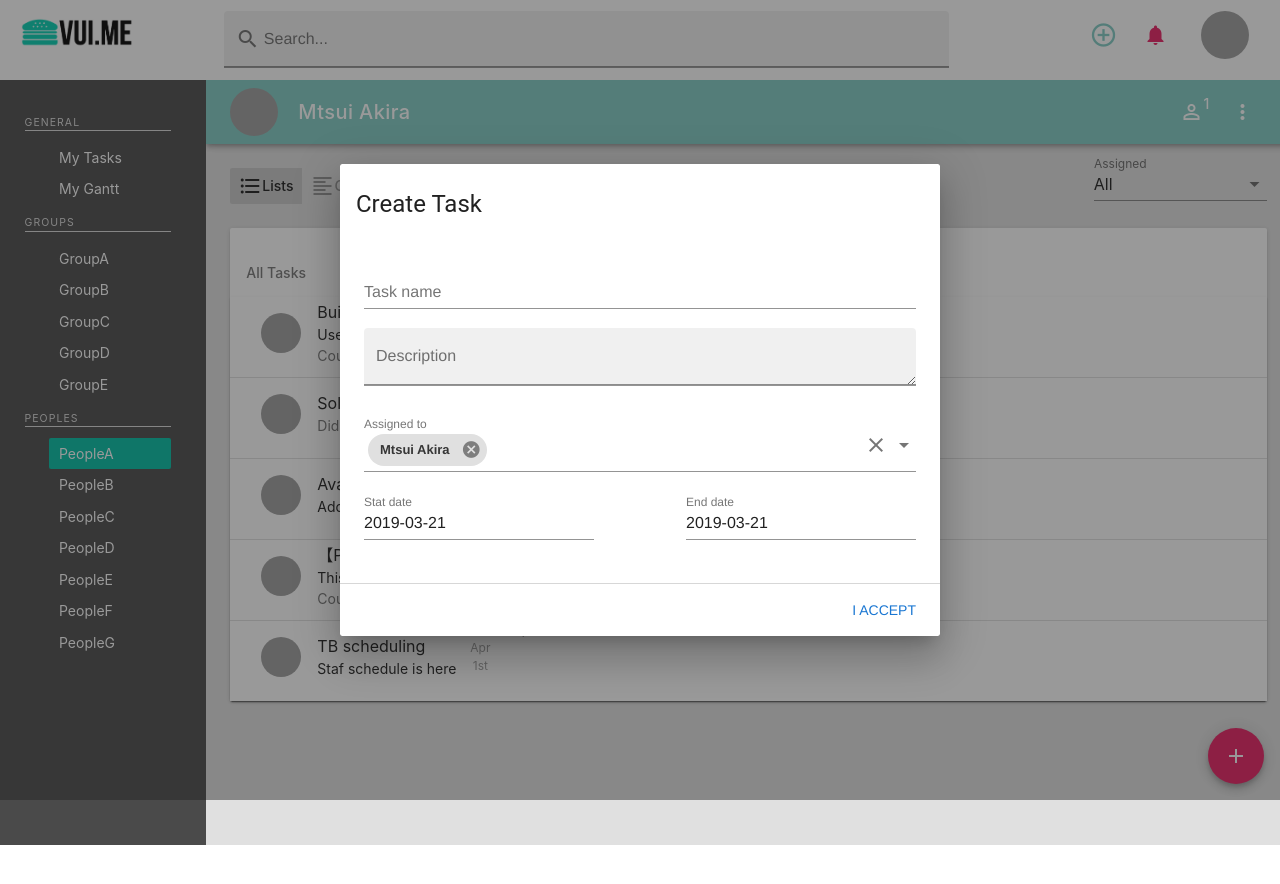
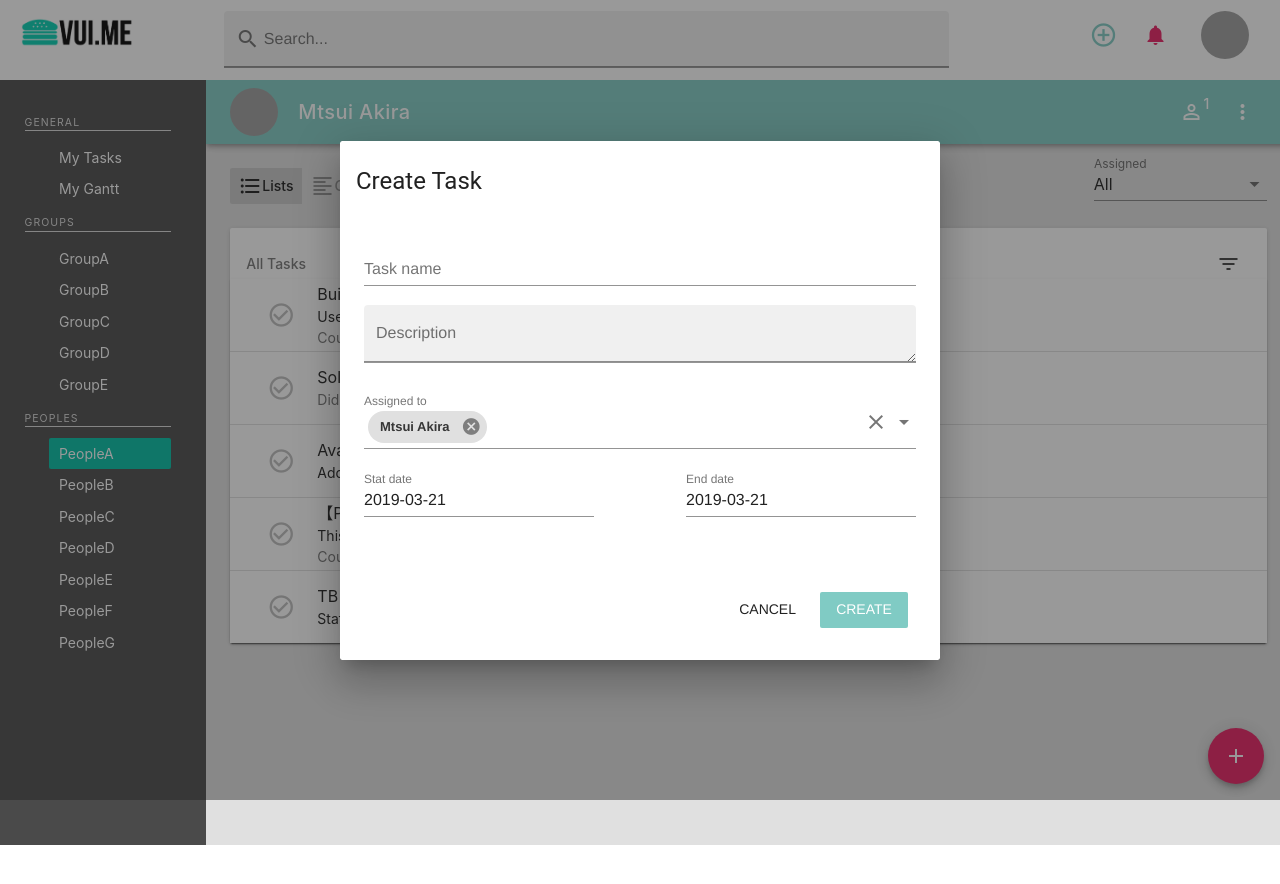
Before and after one commit to nomalio14/vuime, a Vue app: page /peoplePage in a window 1280 px wide. Both pictures are taken after a click on the button "add". Shown: the top 884 px of the page. Built offline with nearby package versions, Linux system fonts and the light colour scheme; grey boxes are pictures that could not be loaded.

Commit message:
completed addTaskPage

```diff
--- a/src/components/addTaskOnPeople.vue
+++ b/src/components/addTaskOnPeople.vue
@@ -91,13 +91,17 @@
     </v-flex>
     </v-layout>
           </div>
-        <v-divider></v-divider>
+        <div class="container">
         <v-card-actions>
         <v-spacer></v-spacer>
-        <v-btn color="primary" flat @click="dialog = false">
-            I accept
+        <v-btn flat @click="dialog = false">
+            Cancel
+        </v-btn>
+        <v-btn color="teal lighten-3" dark depressed @click="dialog = false">
+            Create
         </v-btn>
         </v-card-actions>
+        </div>
     </v-card>
 </v-dialog>
 </template>
--- a/src/components/peoplePage.vue
+++ b/src/components/peoplePage.vue
@@ -42,51 +42,12 @@
         <v-icon>trending_down</v-icon>Graf</v-btn>
         </v-btn-toggle>
         <v-spacer></v-spacer>
-    <v-flex xs3 sm2 d-flex>
-        <v-select color="teal lighten-3" :items="items" label="Assigned" class="rightFilter" v-model="e1" ></v-select>
+    <v-flex xs3 sm2>
+        <v-select color="teal lighten-3" :items="items" label="Assigned" class="rightFilter" v-model="Assigned" ></v-select>
       </v-flex>
   </div>
     </div>
-    <v-layout>
-    <v-flex xs12>
-      <v-card>
-        <addTaskOnPeople />
-      <v-subheader>All Tasks</v-subheader>
-        <v-expansion-panel>
-    <v-expansion-panel-content
-      v-for="(item, index) in tasks"
-      :key="item.title"
-    >
-      <template v-slot:header>
-        <v-list two-line subheader>
-          <v-list-tile
-              ripple
-              avatar
-              @click="toggle(index)"
-              >
-          <v-list-tile-avatar>
-                <img :src="item.avatar">
-              </v-list-tile-avatar>
-              <v-flex xs7 sm10>
-              <v-list-tile-content>
-                <v-list-tile-title>{{ item.title }}</v-list-tile-title>
-                <v-list-tile-sub-title class="text--primary">{{ item.headline }}</v-list-tile-sub-title>
-                <v-list-tile-sub-title>{{ item.subtitle }}</v-list-tile-sub-title>
-              </v-list-tile-content>
-              </v-flex>
-              <v-spacer></v-spacer>
-              <v-list-tile-action-text class="due">{{ item.action }}</v-list-tile-action-text>
-          </v-list-tile>
-        </v-list>
-      </template>
-      <v-card>
-        <v-card-text>Lorem ipsum dolor sit amet, consectetur adipiscing elit, sed do eiusmod tempor incididunt ut labore et dolore magna aliqua. Ut enim ad minim veniam, quis nostrud exercitation ullamco laboris nisi ut aliquip ex ea commodo consequat.</v-card-text>
-      </v-card>
-    </v-expansion-panel-content>
-  </v-expansion-panel>
-  </v-card>
-    </v-flex>
-  </v-layout>
+    <taskListOnPeople />
     </v-container>
     </div>
   </div>
@@ -103,22 +64,6 @@
 }
 .v-toolbar--floating{
   margin:0!important;
-}
-
-
-.v-expansion-panel__header{
-  display: initial!important;
-  display: -webkit-box!important;
-  display: -ms-flexbox!important;
-
-  padding: 0px 15px!important;
-}
-
-.due{
-  text-align: center!important;
-}
-hr {
-  margin: 0!important;
 }
 
 .rightFilter{
@@ -150,62 +95,19 @@ hr {
 </style>
 
 <script>
-import addTaskOnPeople from './addTaskOnPeople.vue'
+import taskListOnPeople from './taskListOnPeople.vue'
   export default {
     components: {
-    addTaskOnPeople,
+    taskListOnPeople
   },
     data: () => ({
       toggle_exclusive: 0,
       dialog: false,
-      e1: 'All',
+      Assigned: 'All',
       items: ['All', 'toMe','DueToday','Completed'],
-      tasks: [
-          {
-            action: 'Feb 12th',
-            headline: 'Use Vue.js',
-            avatar: 'https://avatars0.githubusercontent.com/u/9064066?v=4&s=460',
-            title: 'Build people page',
-            subtitle: "Could you check this UI compornemt?"
-          },
-          {
-            action: 'Mar 22th',
-            title: 'Solve select feature',
-            avatar: 'https://avatars0.githubusercontent.com/u/9064066?v=4&s=460',
-            subtitle: "Did you push to github?"
-          },
-          {
-            action: 'Mar 23th',
-            headline: 'Add upload feature',
-            avatar: 'https://cdn.vuetifyjs.com/images/john.jpg',
-            title: 'Avatar feature',
-          },
-          {
-            action: 'Mar 30th',
-            headline: 'This is CV',
-            title: '【Primaly】Feedback of Interview',
-            avatar: 'https://cdn.vuetifyjs.com/images/john.jpg',
-            subtitle: 'Could you update due?'
-          },
-          {
-            action: 'Apr 1st',
-            headline: 'Staf schedule is here',
-            avatar: 'https://avatars0.githubusercontent.com/u/9064066?v=4&s=460',
-            title: 'TB scheduling'
-          }
-        ]
-
     }),
     methods: {
-      toggle (index) {
-        const i = this.selected.indexOf(index)
 
-        if (i > -1) {
-          this.selected.splice(i, 1)
-        } else {
-          this.selected.push(index)
-        }
-      }
     }
   }
 
--- /dev/null
+++ b/src/components/taskDetailOnPeople.vue
@@ -0,0 +1,5 @@
+<template>
+<v-card>
+    <v-card-text>Lorem ipsum dolor sit amet, consectetur adipiscing elit, sed do eiusmod tempor incididunt ut labore et dolore magna aliqua. Ut enim ad minim veniam, quis nostrud exercitation ullamco laboris nisi ut aliquip ex ea commodo consequat.</v-card-text>
+</v-card>
+</template>
--- /dev/null
+++ b/src/components/taskListOnPeople.vue
@@ -0,0 +1,156 @@
+<template>
+<v-layout>
+    <v-flex xs12>
+      <v-card>
+        <addTaskOnPeople />
+      <v-subheader class="subHeader">
+        <span>All Tasks</span>
+      <v-spacer></v-spacer>
+      <v-menu offset-y>
+      <template v-slot:activator="{ on }">
+        <v-btn color="grey darken-3" dark v-on="on" flat icon small>
+          <v-icon>filter_list</v-icon>
+        </v-btn>
+      </template>
+      <v-list>
+        <v-list-tile
+          v-for="(item, index) in sort"
+          :key="index"
+        >
+          <v-list-tile-title>{{ item.title }}</v-list-tile-title>
+        </v-list-tile>
+      </v-list>
+      </v-menu>
+
+      </v-subheader>
+        <v-expansion-panel>
+    <v-expansion-panel-content
+      v-for="(item) in tasks"
+      :key="item.title"
+    >
+      <template v-slot:header>
+        <v-list two-line subheader>
+          <v-list-tile
+              ripple
+              avatar
+              @click=""
+              >
+          <v-list-tile-avatar>
+            <v-btn icon @click.native.stop="">
+                <v-icon medium color="grey lighten-1">
+                  check_circle_outline
+                </v-icon>
+                </v-btn>
+              </v-list-tile-avatar>
+              <v-flex xs7 sm10>
+              <v-list-tile-content>
+                <v-list-tile-title>{{ item.title }}</v-list-tile-title>
+                <v-list-tile-sub-title class="text--primary">{{ item.headline }}</v-list-tile-sub-title>
+                <v-list-tile-sub-title>{{ item.subtitle }}</v-list-tile-sub-title>
+              </v-list-tile-content>
+              </v-flex>
+              <v-flex xs5 sm2>
+              <div class="listRightItems">
+              <v-list-tile-avatar size="30px">
+              <img :src="item.avatar">
+              </v-list-tile-avatar>
+              <v-list-tile-action-text class="due">{{ item.due }}</v-list-tile-action-text>
+              </div>
+              </v-flex>
+          </v-list-tile>
+        </v-list>
+      </template>
+      <v-card class="taskDetail">
+        <v-flex xs8 sm8>
+        <v-textarea
+          color="teal lighten-3"
+          outline
+          label="Comment"
+        ></v-textarea>
+        </v-flex>
+      </v-card>
+    </v-expansion-panel-content>
+  </v-expansion-panel>
+  </v-card>
+    </v-flex>
+  </v-layout>
+  </template>
+
+  <style>
+  .taskDetail {
+    position: relative;
+    margin:auto;
+    max-width: 87%;
+  }
+  .listRightItems {
+    float: right!important;
+  }
+  .v-list {
+    padding:0!important;
+  }
+  .subHeader{
+    height: 30px!important;
+  }
+
+  .v-expansion-panel__header{
+  display: initial!important;
+  display: -webkit-box!important;
+  display: -ms-flexbox!important;
+  padding: 0px 15px!important;
+}
+.due{
+  text-align: center!important;
+}
+hr {
+  margin: 0!important;
+}
+  </style>
+  <script>
+import addTaskOnPeople from './addTaskOnPeople.vue'
+export default {
+    components: {
+    addTaskOnPeople,
+  },
+    data: () => ({
+      sort: [{ title: 'Newest' },{ title: 'Due' }],
+      tasks: [
+          {
+            due: 'Feb 12th',
+            headline: 'Use Vue.js',
+            avatar: 'https://avatars0.githubusercontent.com/u/9064066?v=4&s=460',
+            title: 'Build people page',
+            subtitle: "Could you check this UI compornemt?"
+          },
+          {
+            due: 'Mar 22th',
+            title: 'Solve select feature',
+            avatar: 'https://avatars0.githubusercontent.com/u/9064066?v=4&s=460',
+            subtitle: "Did you push to github?"
+          },
+          {
+            due: 'Mar 23th',
+            headline: 'Add upload feature',
+            avatar: 'https://cdn.vuetifyjs.com/images/john.jpg',
+            title: 'Avatar feature',
+          },
+          {
+            due: 'Mar 30th',
+            headline: 'This is CV',
+            title: '【Primaly】Feedback of Interview',
+            avatar: 'https://cdn.vuetifyjs.com/images/john.jpg',
+            subtitle: 'Could you update due?'
+          },
+          {
+            due: 'Apr 1st',
+            headline: 'Staf schedule is here',
+            avatar: 'https://avatars0.githubusercontent.com/u/9064066?v=4&s=460',
+            title: 'TB scheduling'
+          }
+        ]
+
+    }),
+    methods: {
+
+    }
+  }
+  </script>
```
